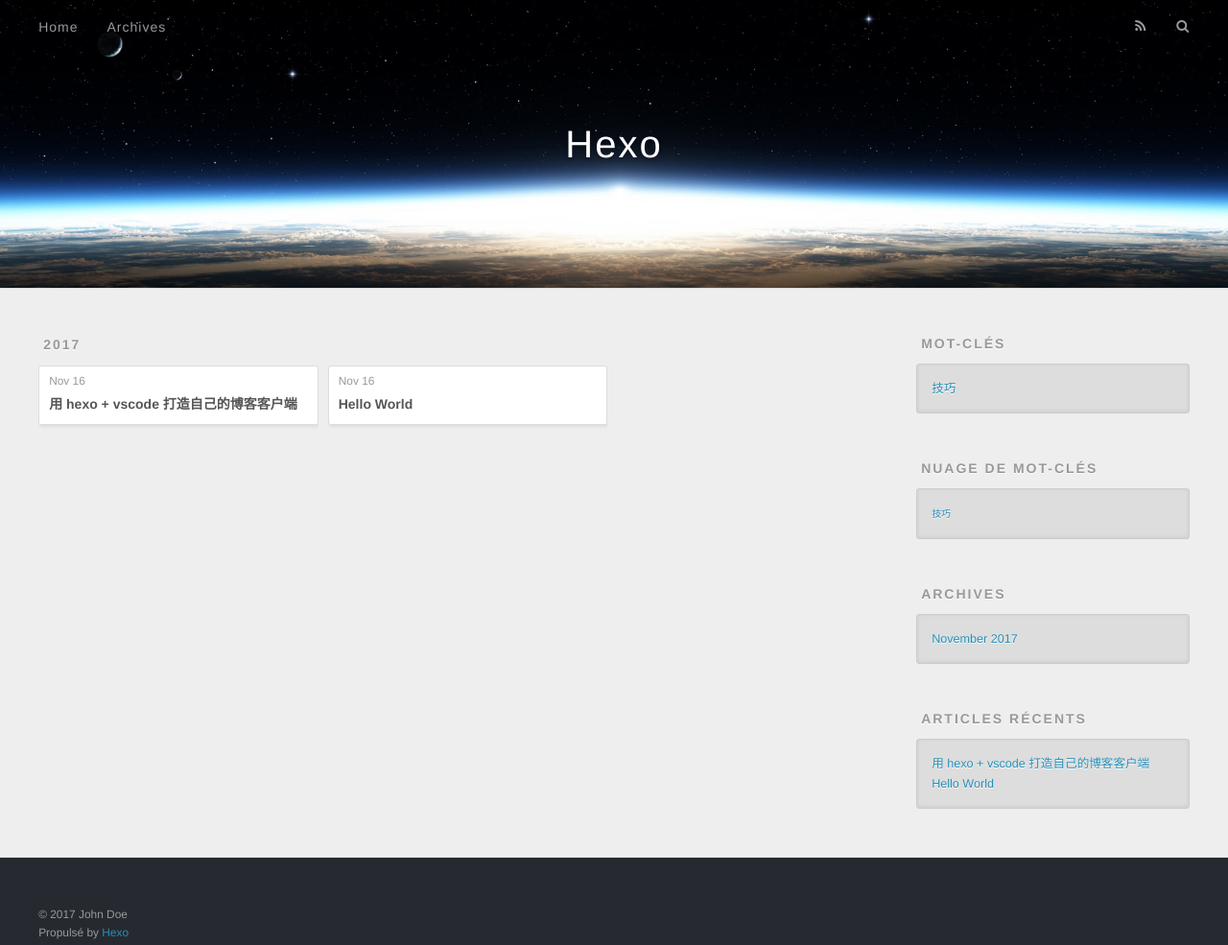
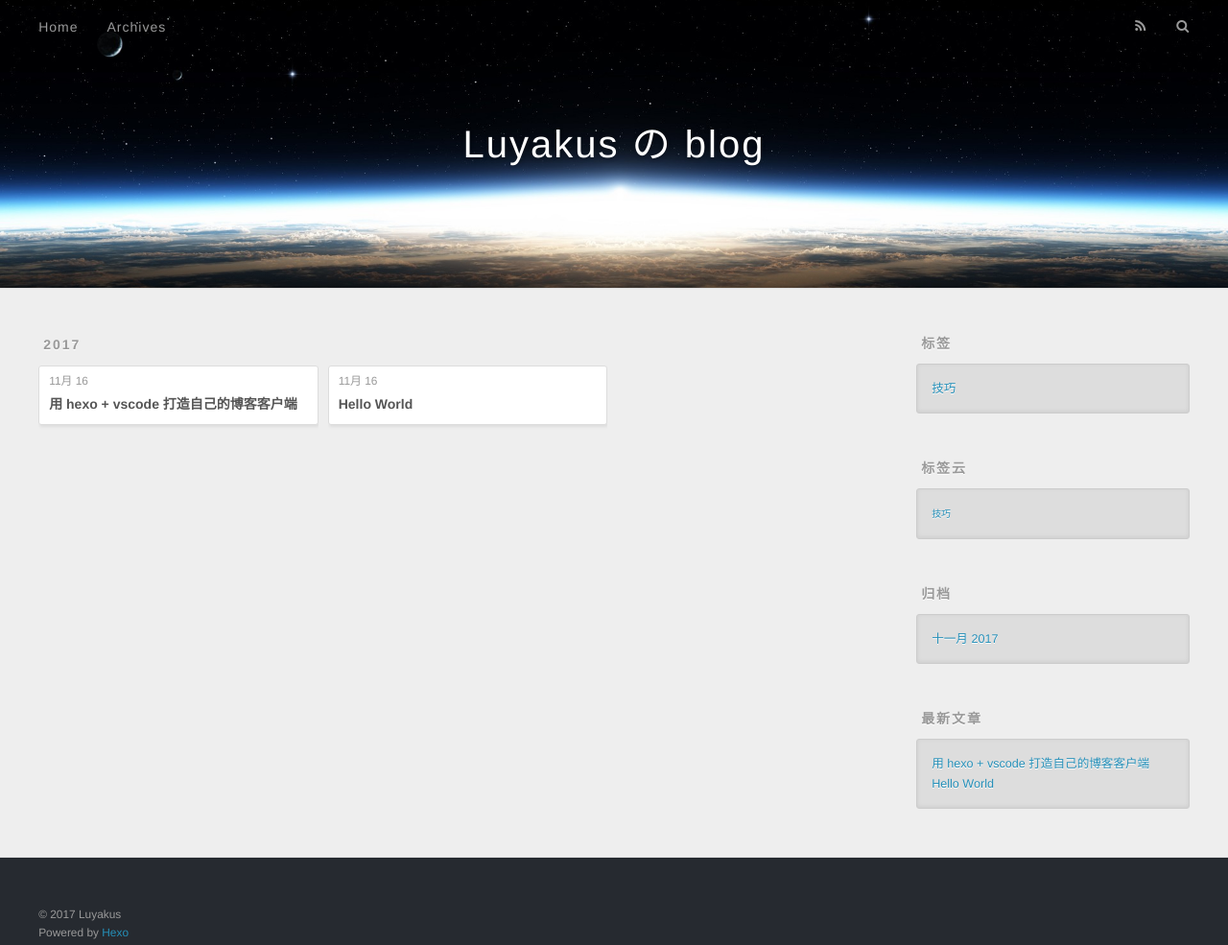
Before and after one commit to Luyakus/Luyakus.github.io, a plain HTML site: page archives/2017/11/index.html in a window 1280 px wide. Shown: the whole page at 96% size. Drawn offline with nearby package versions, Linux system fonts and the light colour scheme.

Commit message:
发布文章

```diff
--- a/archives/2017/11/index.html
+++ b/archives/2017/11/index.html
@@ -3,16 +3,17 @@
 <head>
   <meta charset="utf-8">
 
-  <title>Archives: 2017/11 | Hexo</title>
+  <title>归档: 2017/11 | Luyakus の blog</title>
   <meta name="viewport" content="width=device-width, initial-scale=1, maximum-scale=1">
   <meta property="og:type" content="website">
-<meta property="og:title" content="Hexo">
+<meta property="og:title" content="Luyakus の blog">
 <meta property="og:url" content="http://yoursite.com/archives/2017/11/index.html">
-<meta property="og:site_name" content="Hexo">
+<meta property="og:site_name" content="Luyakus の blog">
+<meta property="og:locale" content="zh-CN">
 <meta name="twitter:card" content="summary">
-<meta name="twitter:title" content="Hexo">
+<meta name="twitter:title" content="Luyakus の blog">
 
-    <link rel="alternate" href="/atom.xml" title="Hexo" type="application/atom+xml">
+    <link rel="alternate" href="/atom.xml" title="Luyakus の blog" type="application/atom+xml">
 
 
     <link rel="icon" href="/favicon.png">
@@ -33,7 +34,7 @@
   <div id="header-outer" class="outer">
     <div id="header-title" class="inner">
       <h1 id="logo-wrap">
-        <a href="/" id="logo">Hexo</a>
+        <a href="/" id="logo">Luyakus の blog</a>
       </h1>
 
     </div>
@@ -48,9 +49,9 @@
       </nav>
       <nav id="sub-nav">
 
-          <a id="nav-rss-link" class="nav-icon" href="/atom.xml" title="Flux RSS"></a>
+          <a id="nav-rss-link" class="nav-icon" href="/atom.xml" title="RSS Feed"></a>
 
-        <a id="nav-search-btn" class="nav-icon" title="Rechercher"></a>
+        <a id="nav-search-btn" class="nav-icon" title="搜索"></a>
       </nav>
       <div id="search-form-wrap">
         <form action="//google.com/search" method="get" accept-charset="UTF-8" class="search-form"><input type="search" name="q" class="search-form-input" placeholder="Search"><button type="submit" class="search-form-submit">&#xF002;</button><input type="hidden" name="sitesearch" value="http://yoursite.com"></form>
@@ -76,7 +77,7 @@
   <div class="archive-article-inner">
     <header class="archive-article-header">
       <a href="/2017/11/16/用-hexo-vscode-打造自己的博客客户端/" class="archive-article-date">
-  <time datetime="2017-11-16T09:18:25.000Z" itemprop="datePublished">Nov 16</time>
+  <time datetime="2017-11-16T09:18:25.000Z" itemprop="datePublished">11月 16</time>
 </a>
 
 
@@ -95,7 +96,7 @@
   <div class="archive-article-inner">
     <header class="archive-article-header">
       <a href="/2017/11/16/hello-world/" class="archive-article-date">
-  <time datetime="2017-11-16T09:14:38.000Z" itemprop="datePublished">Nov 16</time>
+  <time datetime="2017-11-16T09:14:38.000Z" itemprop="datePublished">11月 16</time>
 </a>
 
 
@@ -121,7 +122,7 @@
 
 
   <div class="widget-wrap">
-    <h3 class="widget-title">Mot-clés</h3>
+    <h3 class="widget-title">标签</h3>
     <div class="widget">
       <ul class="tag-list"><li class="tag-list-item"><a class="tag-list-link" href="/tags/技巧/">技巧</a></li></ul>
     </div>
@@ -131,7 +132,7 @@
 
 
   <div class="widget-wrap">
-    <h3 class="widget-title">Nuage de mot-clés</h3>
+    <h3 class="widget-title">标签云</h3>
     <div class="widget tagcloud">
       <a href="/tags/技巧/" style="font-size: 10px;">技巧</a>
     </div>
@@ -140,9 +141,9 @@
 
 
   <div class="widget-wrap">
-    <h3 class="widget-title">Archives</h3>
+    <h3 class="widget-title">归档</h3>
     <div class="widget">
-      <ul class="archive-list"><li class="archive-list-item"><a class="archive-list-link" href="/archives/2017/11/">November 2017</a></li></ul>
+      <ul class="archive-list"><li class="archive-list-item"><a class="archive-list-link" href="/archives/2017/11/">十一月 2017</a></li></ul>
     </div>
   </div>
 
@@ -150,7 +151,7 @@
 
 
   <div class="widget-wrap">
-    <h3 class="widget-title">Articles récents</h3>
+    <h3 class="widget-title">最新文章</h3>
     <div class="widget">
       <ul>
 
@@ -174,8 +175,8 @@
 
   <div class="outer">
     <div id="footer-info" class="inner">
-      &copy; 2017 John Doe<br>
-      Propulsé by <a href="http://hexo.io/" target="_blank">Hexo</a>
+      &copy; 2017 Luyakus<br>
+      Powered by <a href="http://hexo.io/" target="_blank">Hexo</a>
     </div>
   </div>
 </footer>
```
Also changed, not shown: 2017/11/16/hello-world/index.html (+16 -15 lines), 2017/11/16/用-hexo-vscode-打造自己的博客客户端/index.html (+16 -15 lines), archives/2017/index.html (+18 -17 lines), archives/index.html (+18 -17 lines), index.html (+18 -17 lines), tags/技巧/index.html (+17 -16 lines).
